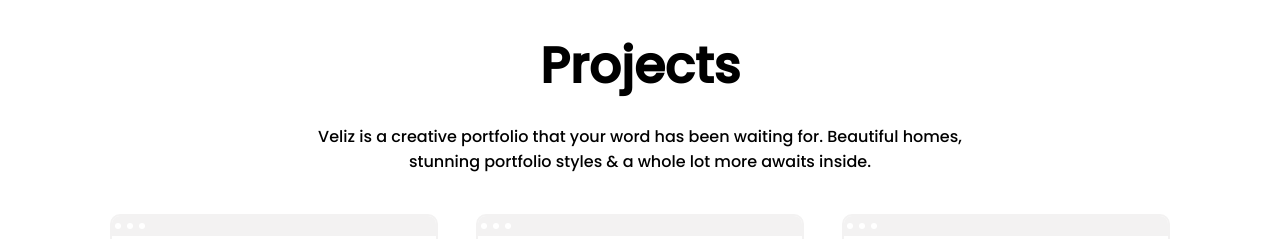
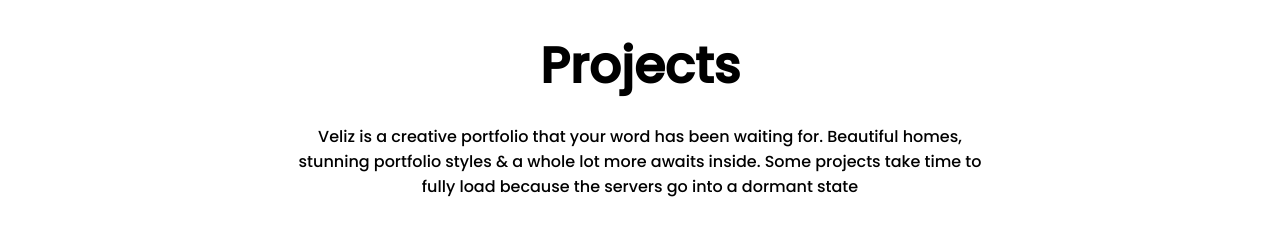
Before and after one commit to EriVelk/portfolio, a React (Create React App) app: page / in a window 1280 px wide. Shown: the part 1900-2139 px from the top of the page. Built offline with nearby package versions, Linux system fonts and the light colour scheme.

Commit message:
Change rute

```diff
--- a/src/components/productList/ProductList.jsx
+++ b/src/components/productList/ProductList.jsx
@@ -11,6 +11,8 @@
             <p className='pl-desc'>
                 Veliz is a creative portfolio that your word has been waiting for.
                 Beautiful homes, stunning portfolio styles & a whole lot more awaits inside.
+
+                Some projects take time to fully load because the servers go into a dormant state
             </p>
         </div>
         <div className='pl-list'>
```
